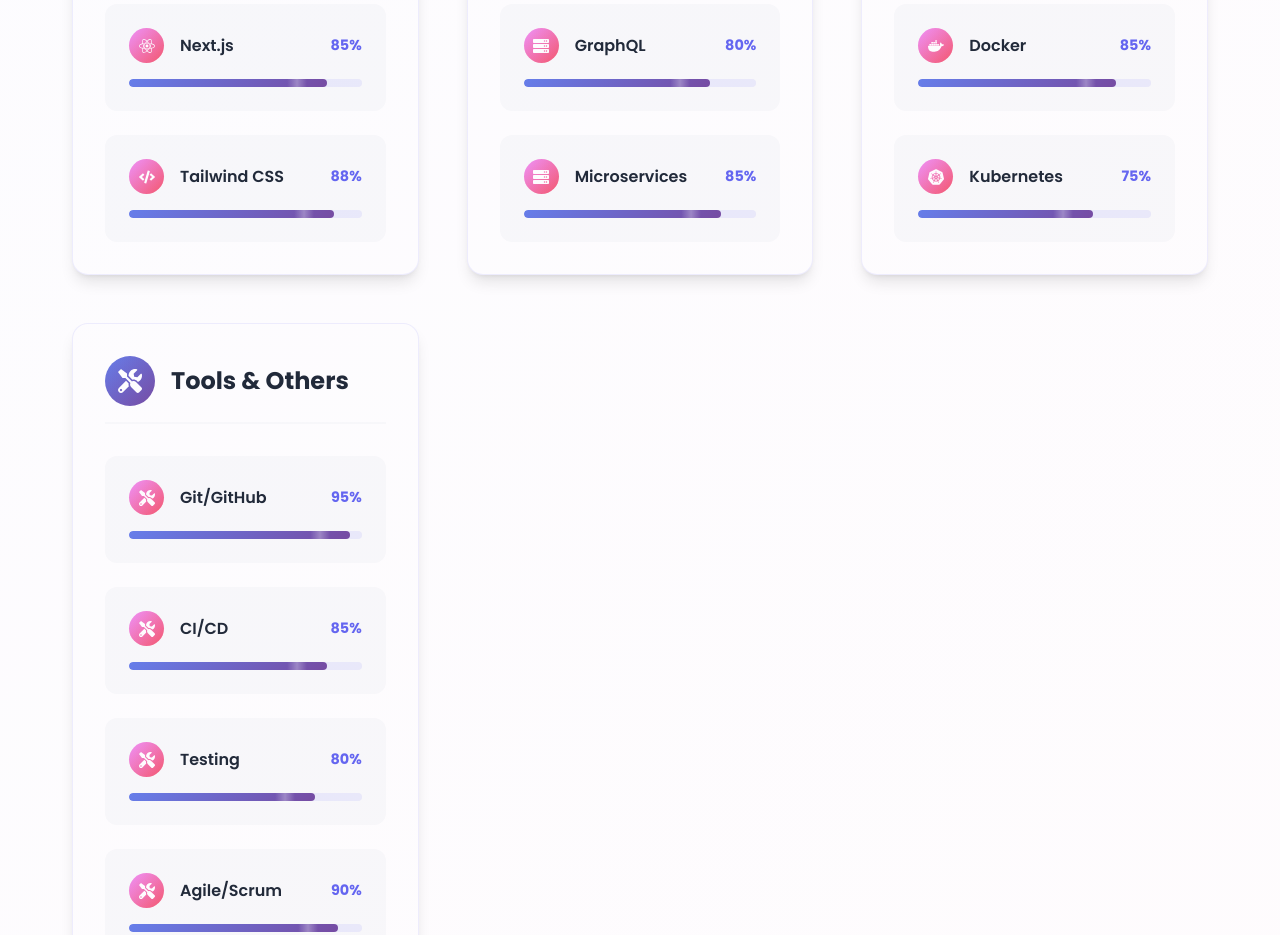
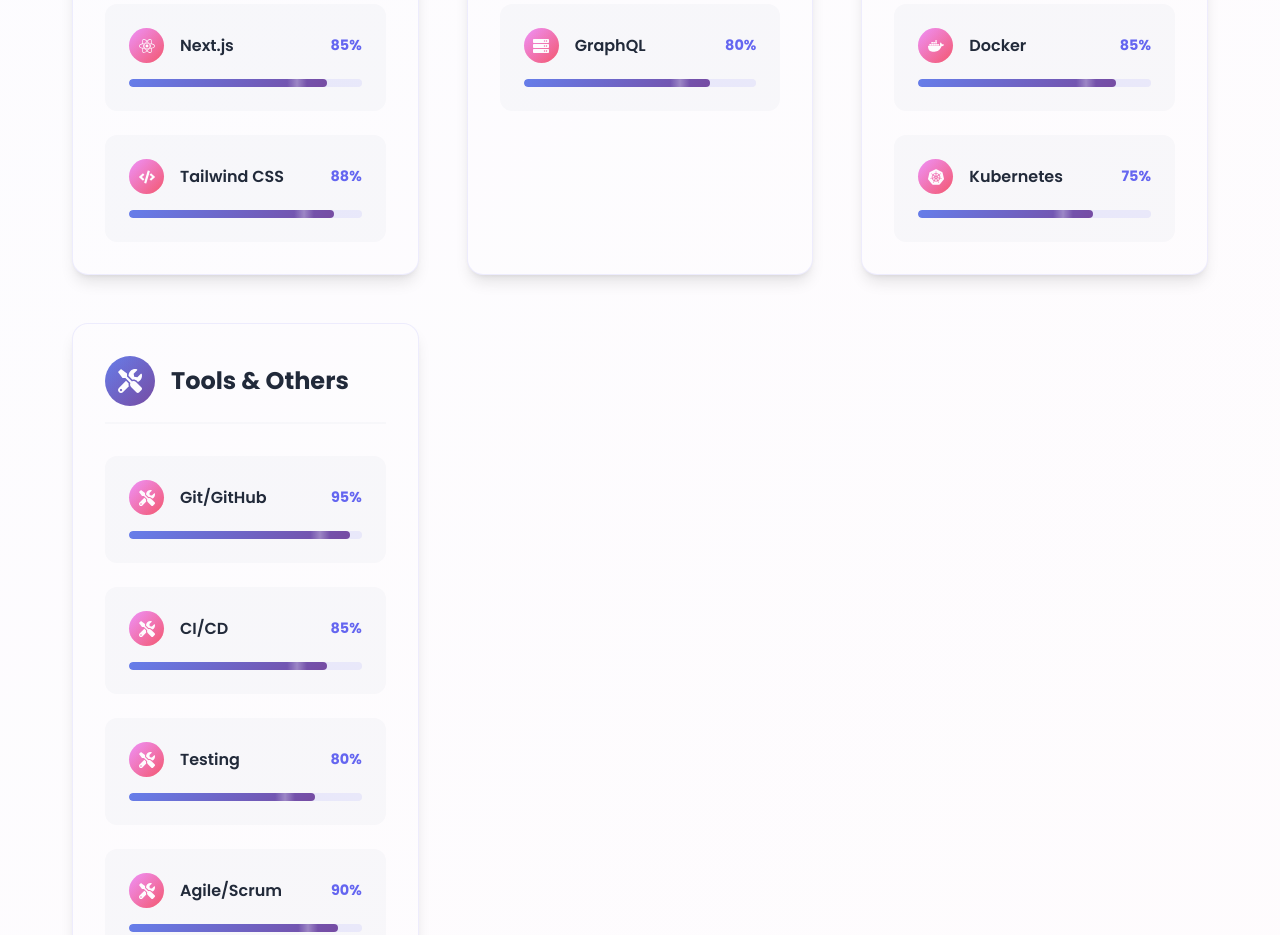
Before and after one commit to Thelma-dot/My-Portfolio, a React (Create React App) app: page / in a window 1280 px wide. Shown: the part 3960-4895 px from the top of the page. Built offline with nearby package versions, Linux system fonts and the light colour scheme; the HTML template or start-up script is replaced by a standard one.

Commit message:
Remove Microservices from backend development skills

```diff
--- a/src/components/Skills.tsx
+++ b/src/components/Skills.tsx
@@ -35,8 +35,7 @@
                 { name: 'Express.js', level: 90, icon: <FaNodeJs /> },
                 { name: 'Python', level: 85, icon: <SiPython /> },
                 { name: 'REST APIs', level: 93, icon: <FaServer /> },
-                { name: 'GraphQL', level: 80, icon: <FaServer /> },
-                { name: 'Microservices', level: 85, icon: <FaServer /> }
+                { name: 'GraphQL', level: 80, icon: <FaServer /> }
             ]
         },
         {
```
